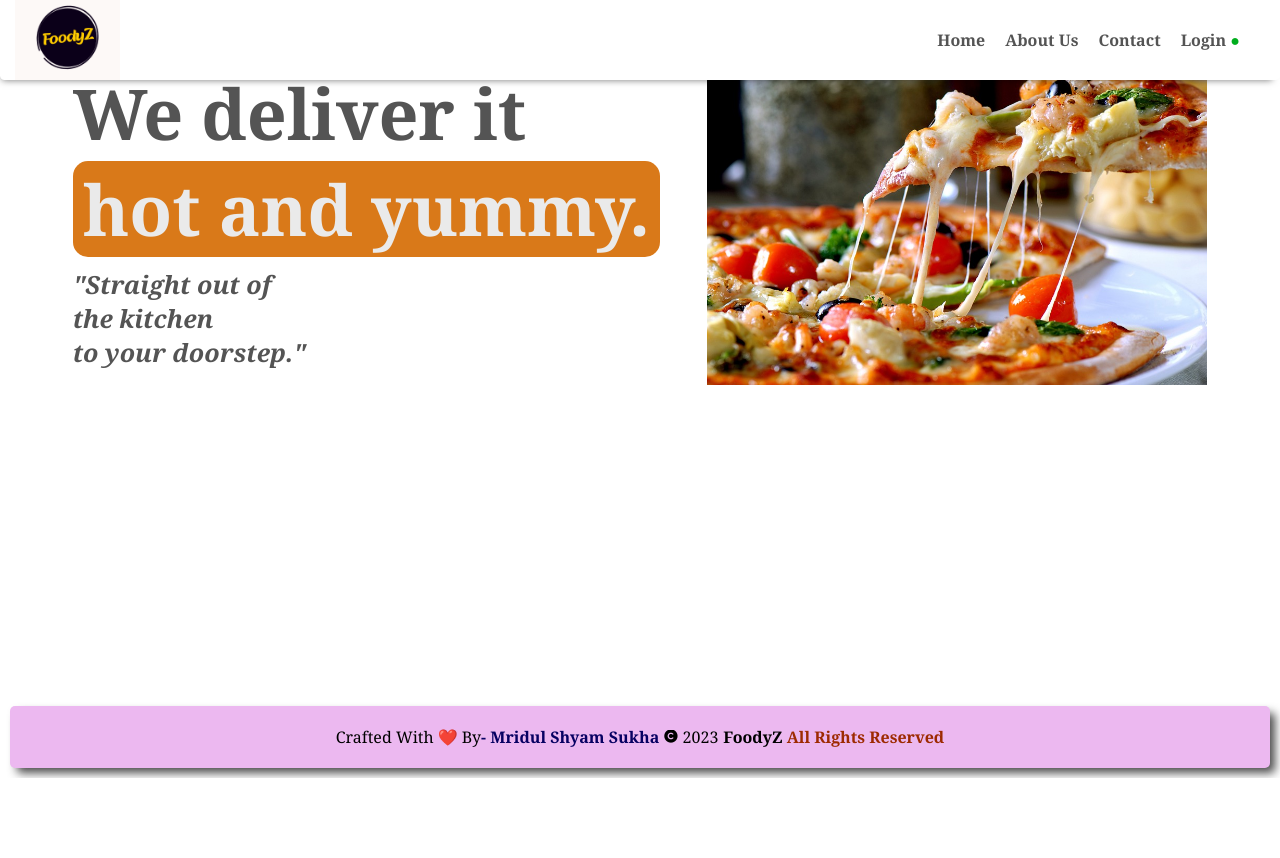
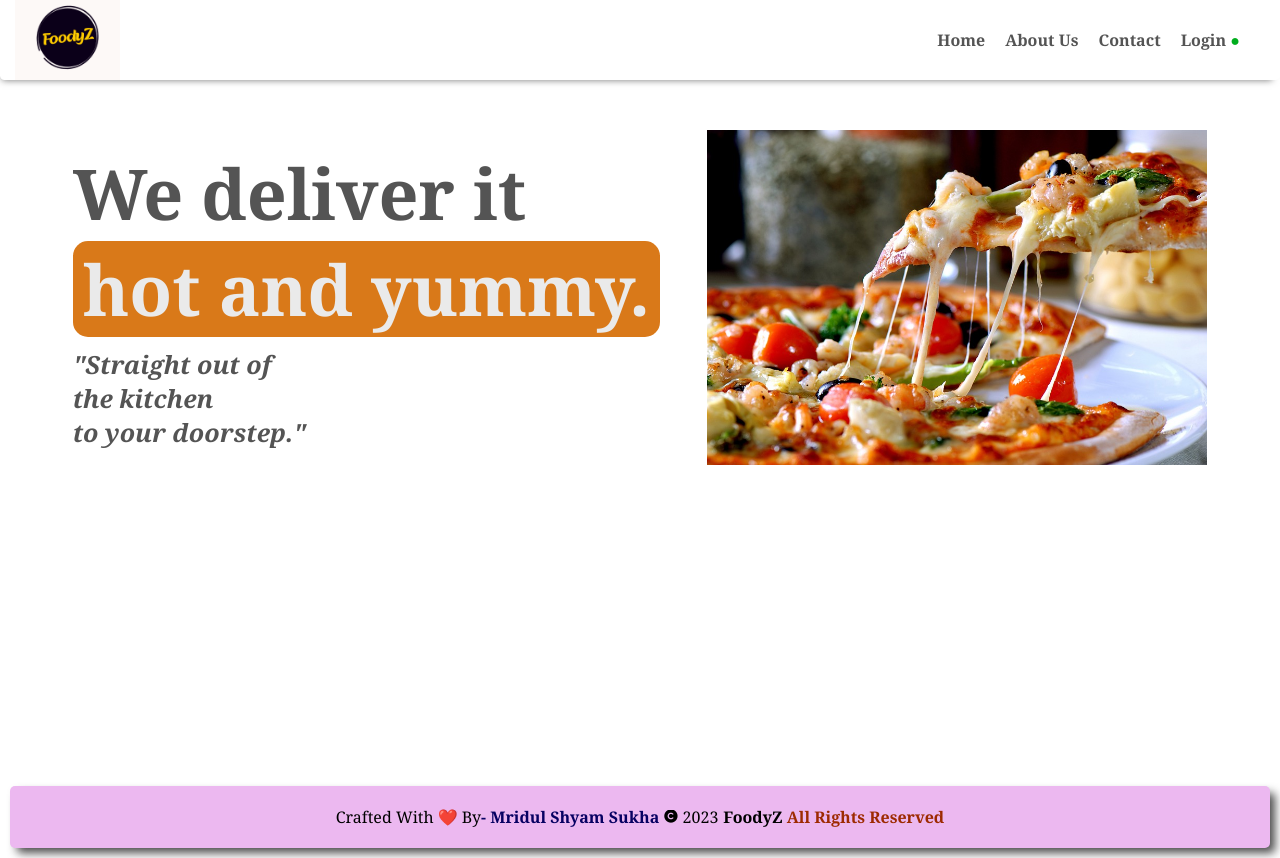
Before and after one commit to Mridul20-03/FoodyZ, a React (Vite) app: page /about in a window 1280 px wide. Before the commit the page ends 800 px from the top, so only its background shows below. Built offline with nearby package versions, Linux system fonts and the light colour scheme.

Commit message:
Update AboutUs.js

```diff
--- a/src/components/AboutUs.js
+++ b/src/components/AboutUs.js
@@ -7,6 +7,7 @@ import SocialMedia from "./SocialMedia";
 
 const AboutUs = () => {
   return (
+    <div className="restaurant-menu">
     <div className="about-container-main">
         <div className="about-container">
           <div className="about-left">
@@ -25,6 +26,7 @@ const AboutUs = () => {
         </div>
 
 
+    </div>
     </div>
     </div>
   );
```
